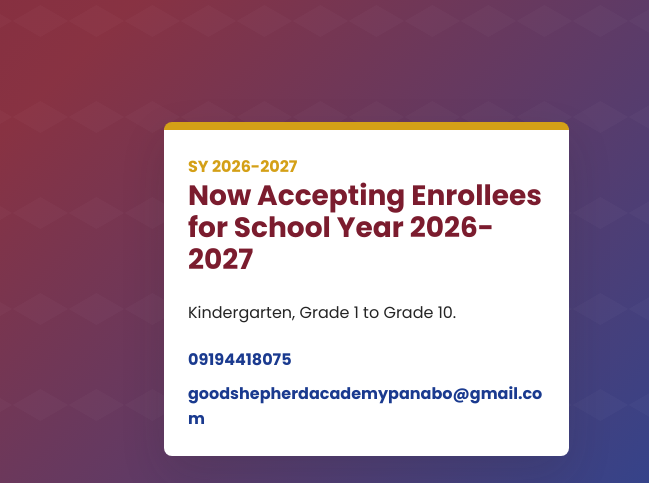
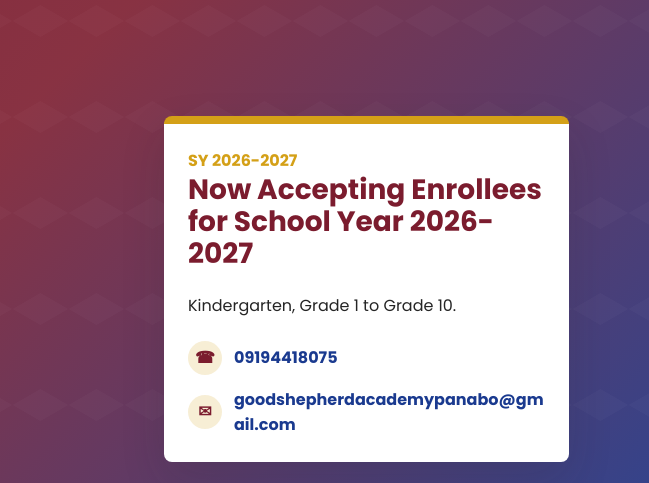
Before and after one commit to Lilent-hub/Good-Shepherd-Academy, a plain HTML site: page index.html in a window 1280 px wide. Shown: the part 147-630 px from the top of the page, 631-1280 px from the left. Drawn offline with Linux system fonts and the light colour scheme.

```diff
--- a/index.html
+++ b/index.html
@@ -62,8 +62,14 @@
             <h2 id="hero-panel-title">Now Accepting Enrollees</h2>
             <p id="hero-panel-summary">Kindergarten ages 3, 4, and 5 years old, plus Grade 1 to Grade 10.</p>
             <div class="quick-contact">
-              <span id="quick-phone">09194418075</span>
-              <span id="quick-email">gonzalesludeline@gmail.com</span>
+              <span class="contact-line">
+                <span class="contact-icon" aria-hidden="true">☎</span>
+                <span id="quick-phone">09194418075</span>
+              </span>
+              <span class="contact-line">
+                <span class="contact-icon" aria-hidden="true">✉</span>
+                <span id="quick-email">gonzalesludeline@gmail.com</span>
+              </span>
             </div>
           </aside>
         </div>
@@ -136,8 +142,14 @@
           <div class="contact-panel">
             <h3 id="contact-panel-title">Contact Us</h3>
             <div class="enrollment-contact">
-              <a id="enrollment-phone" href="tel:09194418075">09194418075</a>
-              <a id="enrollment-email" href="mailto:gonzalesludeline@gmail.com">gonzalesludeline@gmail.com</a>
+              <a class="contact-line" id="enrollment-phone" href="tel:09194418075">
+                <span class="contact-icon" aria-hidden="true">☎</span>
+                <span id="enrollment-phone-text">09194418075</span>
+              </a>
+              <a class="contact-line" id="enrollment-email" href="mailto:gonzalesludeline@gmail.com">
+                <span class="contact-icon" aria-hidden="true">✉</span>
+                <span id="enrollment-email-text">gonzalesludeline@gmail.com</span>
+              </a>
             </div>
           </div>
         </div>
--- a/script.js
+++ b/script.js
@@ -82,8 +82,8 @@ const applySiteConfig = () => {
 
   setHref("#footer-phone", school.phone ? `tel:${school.phone}` : "");
   setHref("#footer-email", school.email ? `mailto:${school.email}` : "");
-  setText("#enrollment-phone", school.phone);
-  setText("#enrollment-email", school.email);
+  setText("#enrollment-phone-text", school.phone);
+  setText("#enrollment-email-text", school.email);
   setHref("#enrollment-phone", school.phone ? `tel:${school.phone}` : "");
   setHref("#enrollment-email", school.email ? `mailto:${school.email}` : "");
 
--- a/style.css
+++ b/style.css
@@ -288,6 +288,7 @@ h1 {
 .hero-panel {
   padding: 28px;
   border-top: 8px solid var(--gold);
+  min-width: 0;
 }
 
 .hero-panel h2 {
@@ -297,11 +298,34 @@ h1 {
 
 .quick-contact {
   display: grid;
-  gap: 8px;
+  gap: 12px;
   margin-top: 22px;
   color: var(--blue);
   font-weight: 700;
+  min-width: 0;
+}
+
+.contact-line {
+  display: grid;
+  grid-template-columns: 34px minmax(0, 1fr);
+  align-items: center;
+  gap: 12px;
+  min-width: 0;
   overflow-wrap: anywhere;
+  word-break: break-word;
+}
+
+.contact-icon {
+  width: 34px;
+  height: 34px;
+  border-radius: 50%;
+  display: inline-grid;
+  place-items: center;
+  flex: 0 0 auto;
+  background: rgba(212, 160, 23, 0.18);
+  color: var(--maroon);
+  font-size: 1rem;
+  line-height: 1;
 }
 
 .content-section {
@@ -427,12 +451,12 @@ h1 {
 
 .enrollment-contact {
   display: grid;
-  gap: 10px;
+  gap: 12px;
   margin: 16px 0 24px;
   color: var(--blue);
   font-size: 1.05rem;
   font-weight: 700;
-  overflow-wrap: anywhere;
+  min-width: 0;
 }
 
 .compact {
```
